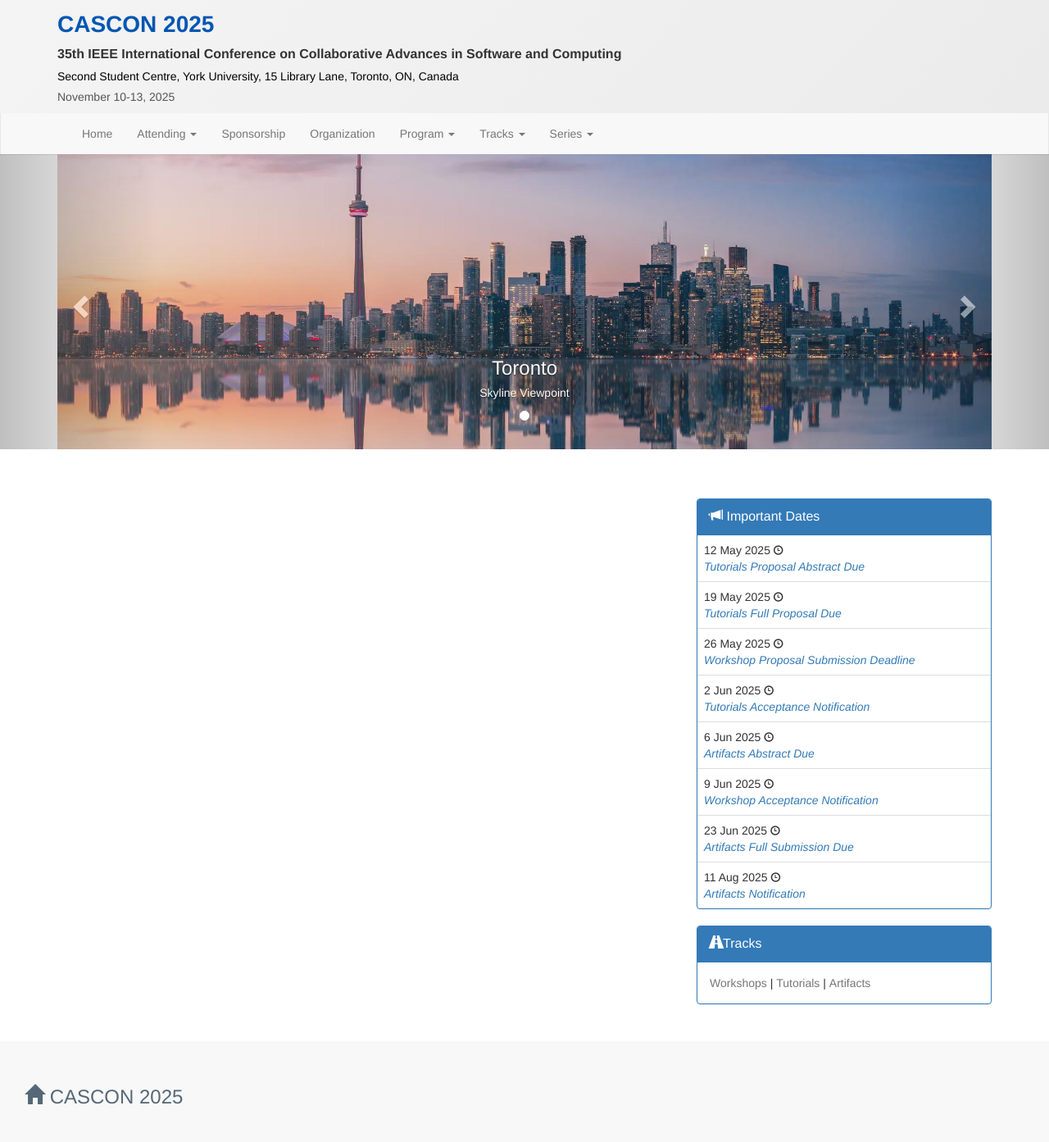
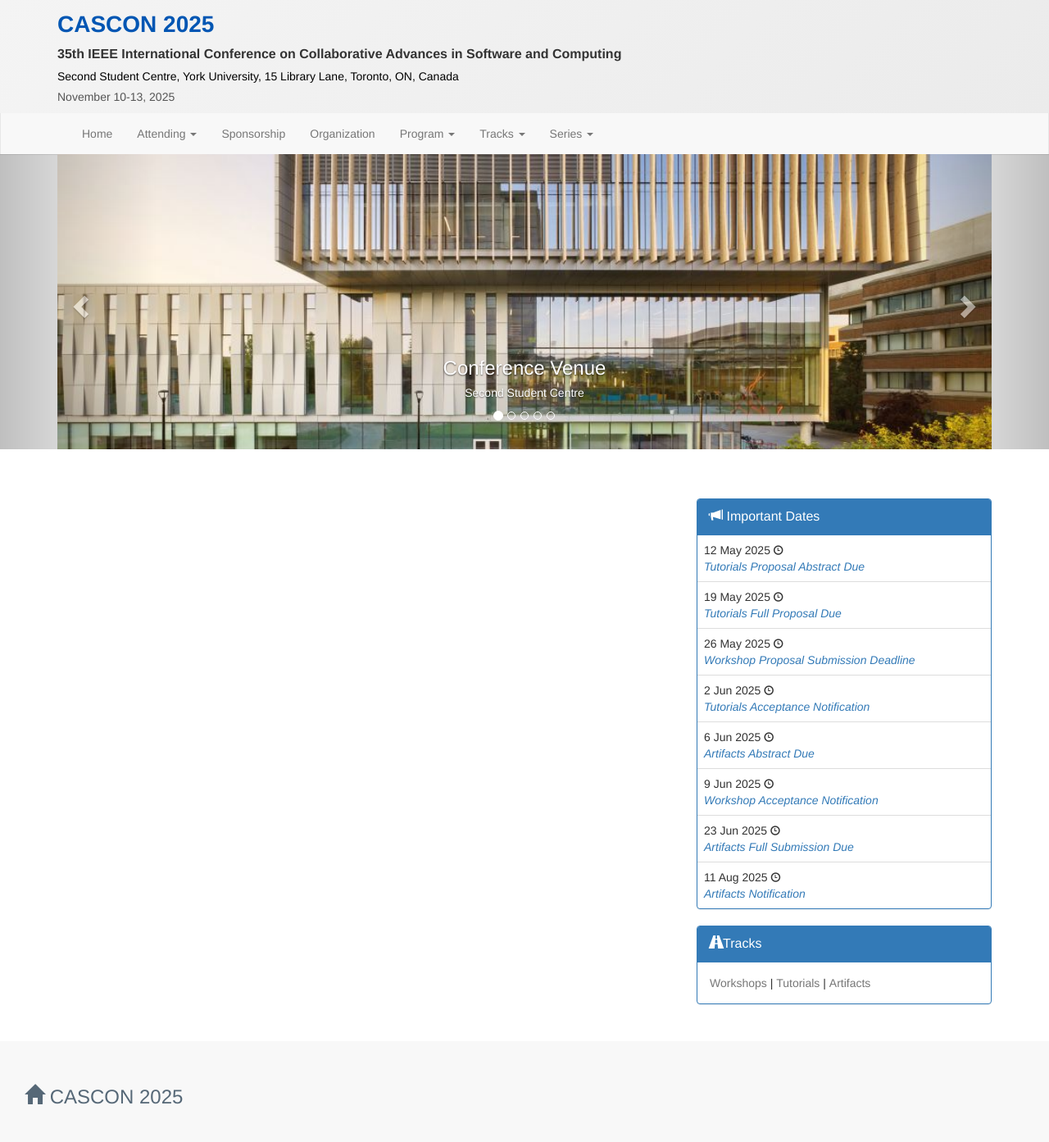
Before and after one commit to ICCSSE/CASCON2025, a Jekyll site: the page built from index.md, in a window 1280 px wide. Shown: the whole page at 82% size. Built offline with Jekyll 4.4.1, drawn with Linux system fonts in a browser that asks for light colours.

Commit message:
modify slideshow

```diff
--- a/_includes/head.html
+++ b/_includes/head.html
@@ -174,5 +174,4 @@
     })
   });
 </script>
-
-    </head>
+  </head>
--- a/_layouts/home.html
+++ b/_layouts/home.html
@@ -10,18 +10,48 @@
 {%- include navbar.html -%}
 
 
+
 <!-- SLIDE SHOW -->
 <div id="carousel-d90bafdc-f6ff-491f-b1fb-310b807defe0" data-ride="carousel" class="carousel slide carousel-fade">
-  <ol class="carousel-indicators">
-    <li data-target="#carousel-d90bafdc-f6ff-491f-b1fb-310b807defe0" data-slide-to="0" class="active"></li>
-  </ol>
+    <ol class="carousel-indicators">
+        <li data-target="#carousel-d90bafdc-f6ff-491f-b1fb-310b807defe0" data-slide-to="0" class="active"></li>
+        <li data-target="#carousel-d90bafdc-f6ff-491f-b1fb-310b807defe0" data-slide-to="1"></li>
+        <li data-target="#carousel-d90bafdc-f6ff-491f-b1fb-310b807defe0" data-slide-to="2"></li>
+        <li data-target="#carousel-d90bafdc-f6ff-491f-b1fb-310b807defe0" data-slide-to="3"></li>
+        <li data-target="#carousel-d90bafdc-f6ff-491f-b1fb-310b807defe0" data-slide-to="4"></li>
+      </ol>
+
   <div class="carousel-inner" style="background-color: #FFF;">
-    <div class="item active"><div class="fill" style="background-image:url('images/toronto-header.jpg');"></div>
+
+    <div class="item active"><div class="fill" style="background-image:url('images/Conference-Venue-Second-Student-Centre.jpg');"></div>
+        <div class="carousel-caption">
+            <h3>Conference Venue</h3>
+            <h5><p>Second Student Centre</p></h5>
+        </div>
+    </div>
+    <div class="item"><div class="fill" style="background-image:url('images/toronto-architecture-city-guide.jpg');"></div>
       <!-- <div class="attribution">
       </div> -->
         <div class="carousel-caption">
             <h3>Toronto</h3>
-            <h5><p>Skyline Viewpoint</p></h5>
+            <h5><p>Architecture City Guide</p></h5>
+        </div>
+    </div>
+    <div class="item"><div class="fill" style="background-image:url('images/historical-buildings-toronto.jpg');"></div>
+        <div class="carousel-caption">
+            <h3>Toronto</h3>
+            <h5><p>Historical Buildings</p></h5>
+        </div>
+    </div>
+    <div class="item"><div class="fill" style="background-image:url('images/niagara-falls.jpg');"></div>
+        <div class="carousel-caption">
+            <h3>Toronto</h3>
+            <h5><p>Niagara Falls</p></h5>
+        </div>
+    </div>
+    <div class="item"><div class="fill" style="background-image:url('images/york-university.jpg');"></div>
+        <div class="carousel-caption">
+            <h3>York University</h3>
         </div>
     </div>
   </div>
```
Also changed, not shown: other parts of _includes/head.html (+1 -1 lines), images/Conference-Venue-Second-Student-Centre.jpg (added), images/historical-buildings-toronto.jpg (added), images/niagara-falls.jpg (added), images/toronto-header.jpg (deleted), images/york-university.jpg (added), 4 other files.
